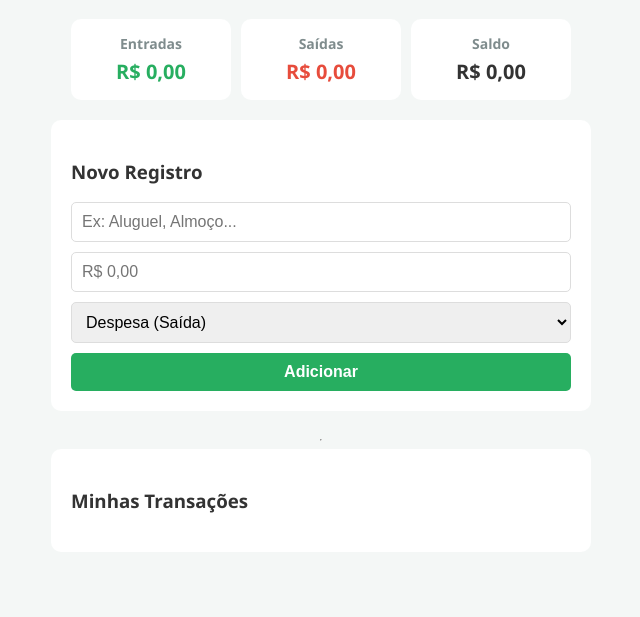
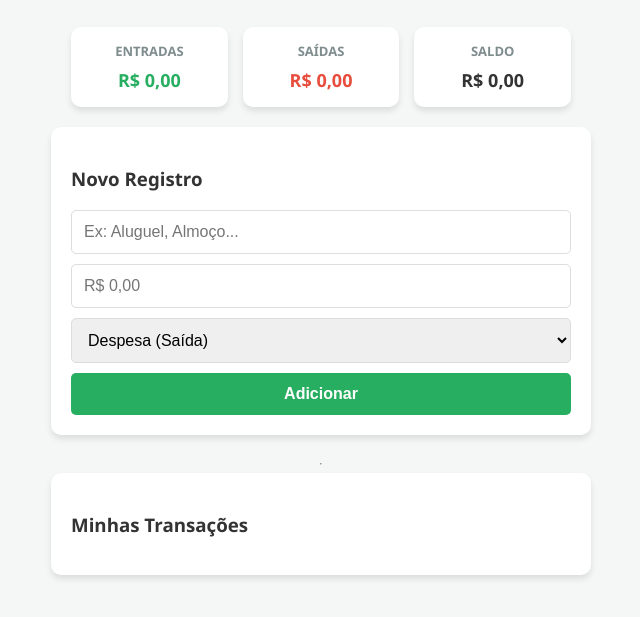
Before and after one commit to BergmannLc/dashboard-financeiro, a plain HTML site: page Front-End/index.html in a window 1280 px wide. Shown: the part 95-712 px from the top of the page, without its empty margins (319-959 px from the left). Drawn offline with Linux system fonts and the light colour scheme; no server answers.

Commit message:
Layout dos cards de resumo financeiro

```diff
--- a/Front-End/style.css
+++ b/Front-End/style.css
@@ -1,6 +1,6 @@
 /* Configurações Gerais */
 body {
-    font-family: 'Segoe UI', 'Segoe UI', Tahoma, Geneva, Verdana, sans-serif;
+    font-family: 'Segoe UI', Tahoma, Geneva, Verdana, sans-serif;
     background-color: #f4f7f6;
     color: #333;
     display: flex;
@@ -9,24 +9,60 @@ body {
     padding: 20px;
 }
 
-h1 { color: #2c3e50 }
+h1 { color: #2c3e50; margin-bottom: 30px; }
 
-/* Estilo dos Cards (Seções) */
-section{
+/* Estilo das Seções (Cards Brancos) */
+section {
     background: white;
     padding: 20px;
     border-radius: 10px;
-    box-shadow: 0 4px 6px rgba(0,0,0,0,1);
+    box-shadow: 0 4px 6px rgba(0,0,0,0.1);
     width: 100%;
     max-width: 500px;
     margin-bottom: 20px;
 }
 
+/* Layout dos Cards de Resumo (Topo) */
+.resumo {
+    display: flex;
+    justify-content: space-between;
+    gap: 15px;
+    background: transparent; /* Remove o fundo da seção pai */
+    box-shadow: none;        /* Remove a sombra da seção pai */
+    padding: 0;
+}
+
+.card {
+    background: white;
+    padding: 15px;
+    border-radius: 10px;
+    flex: 1;
+    text-align: center;
+    box-shadow: 0 4px 6px rgba(0,0,0,0.1);
+}
+
+.card h4 {
+    margin: 0;
+    font-size: 13px;
+    color: #7f8c8d;
+    text-transform: uppercase;
+}
+
+.card p {
+    font-size: 18px;
+    font-weight: bold;
+    margin: 8px 0 0 0;
+}
+
+/* Cores de Destaque */
+.receita { color: #27ae60; }
+.despesa { color: #e74c3c; }
+
 /* Formulário */
 form { display: flex; flex-direction: column; gap: 10px; }
 
 input, select, button {
-    padding: 10px;
+    padding: 12px;
     border: 1px solid #ddd;
     border-radius: 5px;
     font-size: 16px;
@@ -41,40 +77,28 @@ button {
     transition: 0.3s;
 }
 
-button:hover { background-color: #219150;}
+button:hover { background-color: #219150; }
 
-/* Lista de Transações*/
+/* Lista de Transações */
 ul { list-style: none; padding: 0; }
 
 li {
     background: #f9f9f9;
-    margin-bottom: 5px;
-    padding: 10px;
-    border-left: 5px solid #27ae60;
+    margin-bottom: 10px;
+    padding: 12px;
+    border-radius: 0 5px 5px 0;
     display: flex;
     justify-content: space-between;
+    align-items: center;
+    box-shadow: 2px 2px 5px rgba(0,0,0,0.05);
 }
 
-.resumo {
-    display: flex;
-    justify-content: space-between;
-    gap: 10px;
-    background: transparent;
-    box-shadow: none;
-    padding: 0;
+/* Ajuste para telas pequenas */
+@media (max-width: 480px) {
+    .resumo {
+        flex-direction: column;
+    }
+    .card {
+        width: 100%;
+    }
 }
-
-.card {
-    background: white;
-    padding: 15px;
-    border-radius: 10px;
-    flex: 1;
-    text-align: center;
-    box-shadow: 0 4px 6px rgba(0,0,0,0,1);
-}
-
-.card h4 { margin: 0; font-size: 14px; color: #7f8c8d;}
-.card p { font-size: 20px; font-weight: bold; margin: 5px 0 0 0; }
-
-.receita { color: #27ae60}
-.despesa { color: #e74c3c;}
```
